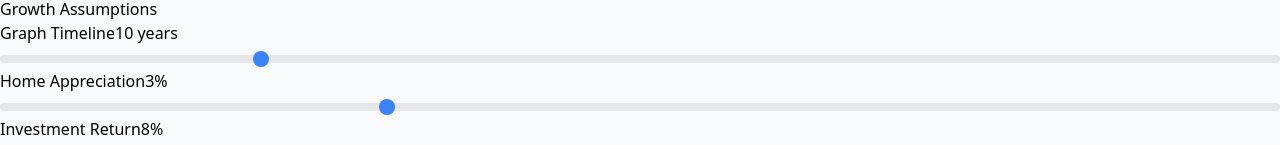
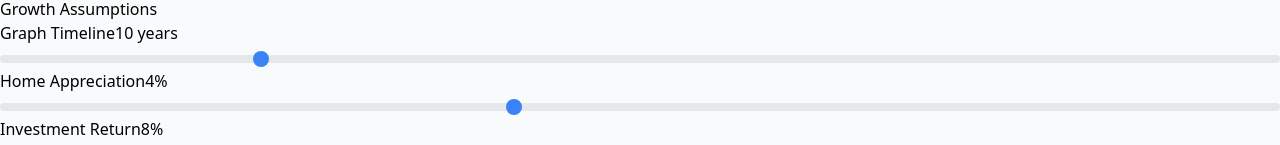
Before and after one commit to MaksimDan/housing-calculator, a React (Vite) app: page / in a window 1280 px wide. Shown: the part 795-940 px from the top of the page. Built offline with nearby package versions, Linux system fonts and the light colour scheme.

Commit message:
adjust defaults

```diff
--- a/src/HousingCalculator.tsx
+++ b/src/HousingCalculator.tsx
@@ -112,7 +112,7 @@ const HousingCalculator = () => {
   const [monthlyRenterInsurance, setMonthlyRenterInsurance] = useState(10);
   const [monthlyRentUtilities, setMonthlyRentUtilities] = useState(150);
   const [monthlyPropertyUtilities, setMonthlyPropertyUtilities] = useState(200);
-  const [homeAppreciation, setHomeAppreciation] = useState(3);
+  const [homeAppreciation, setHomeAppreciation] = useState(4);
   const [investmentReturn, setInvestmentReturn] = useState(8);
   const [rentIncrease, setRentIncrease] = useState(3);
   const [salaryGrowthRate, setSalaryGrowthRate] = useState(3);
@@ -120,7 +120,7 @@ const HousingCalculator = () => {
   const [activePoint, setActivePoint] = useState(null);
   const [monthlyRentalIncome, setMonthlyRentalIncome] = useState(0);
 
-  const ANNUAL_HOMEOWNERS_INSURANCE_RATE = 0.005;
+  const ANNUAL_HOMEOWNERS_INSURANCE_RATE = 0.0065;
   const ANNUAL_MAINTENANCE_RATE = 0.01;
   const PMI_RATE = 0.01;
   const MORTGAGE_YEARS = 30;
```
Also changed, not shown: 1 other file (tests, documents, lock files or other folders).
